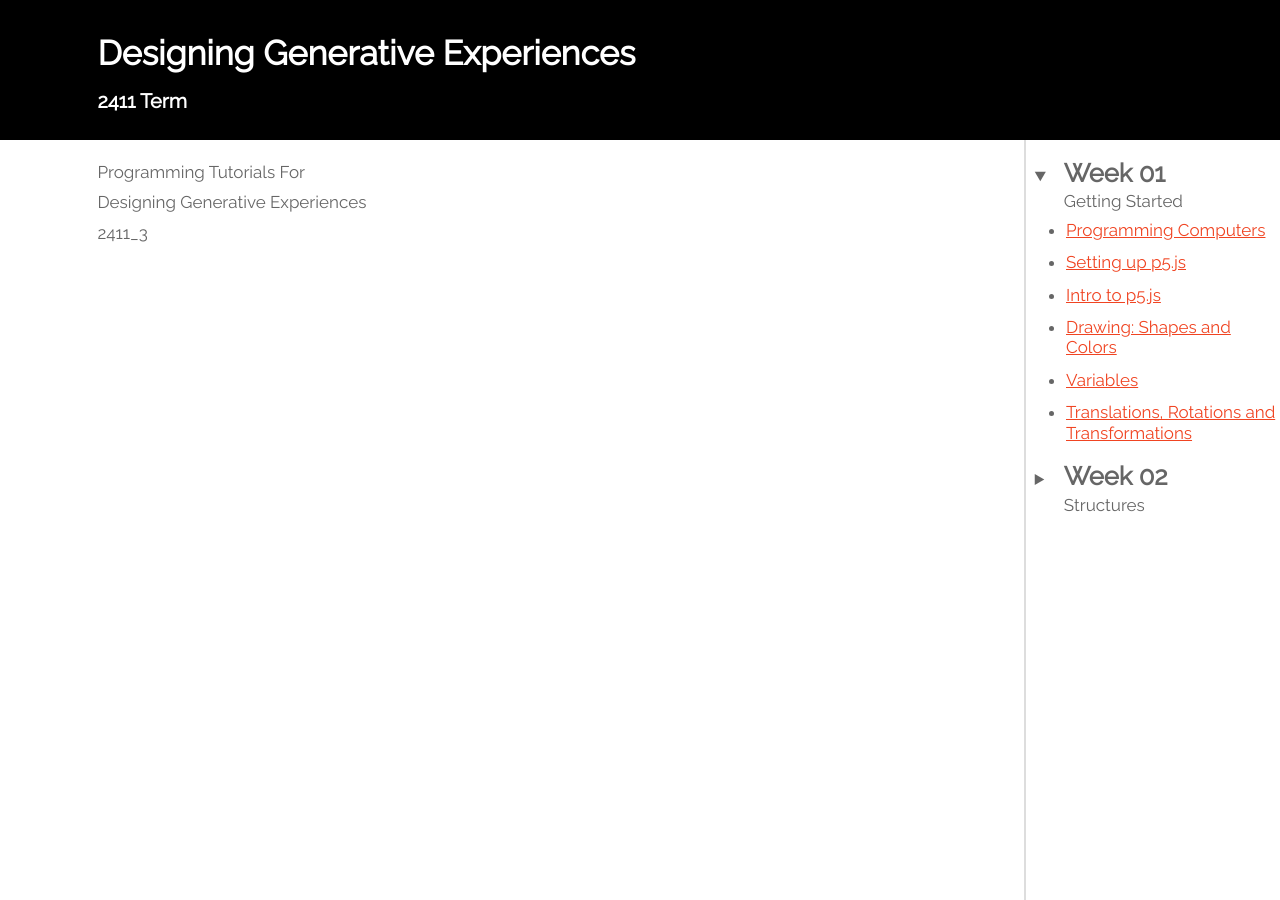
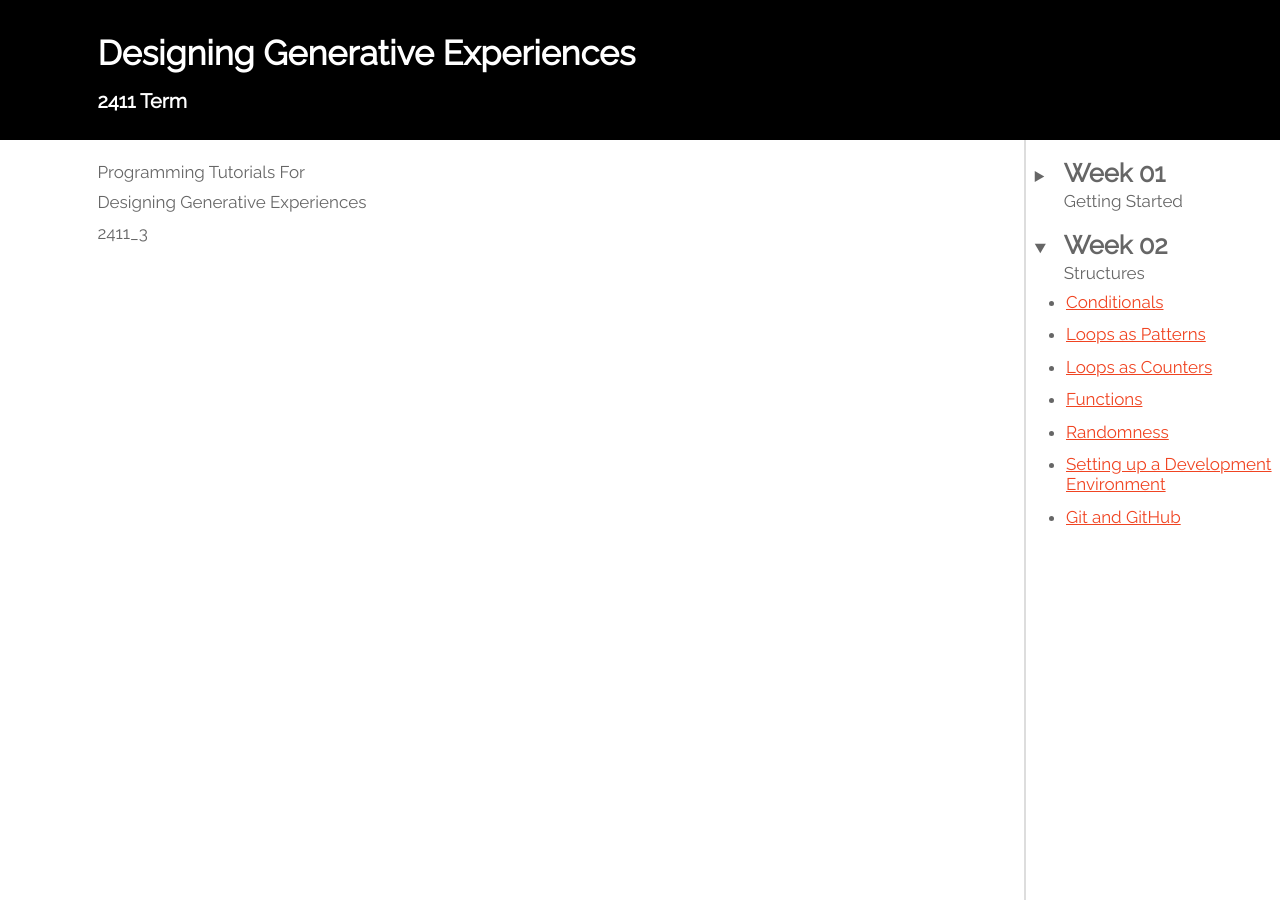
Before and after one commit to genxp-2411/genxp-2411.github.io, a Jekyll site: the page built from _pages/index.md, in a window 1280 px wide and 900 px high. Built offline with Jekyll 4.4.1, drawn with Linux system fonts in a browser that asks for light colours; our own code applies the rules of GitHub Pages for plain Markdown files.

```diff
--- a/_includes/menu.html
+++ b/_includes/menu.html
@@ -17,6 +17,8 @@
     counters
     functions
     random
+    ide
+    git
   {% endcapture %}
   {% include menu-section.html section="week02" title=title topics=topics %}
 
--- a/js/main.js
+++ b/js/main.js
@@ -14,7 +14,7 @@ document.addEventListener("DOMContentLoaded", () => {
 
   // which menu to keep open
   const url = window.location.href;
-  let menuWeek = 1;
+  let menuWeek = 2;
   const weekPos = url.indexOf("week");
   const dataPos = url.indexOf("datasets");
   const hashNums = window.location.hash.match(/\d+/g);
```
Also changed, not shown: other parts of _includes/menu.html (+1 -1 lines).
